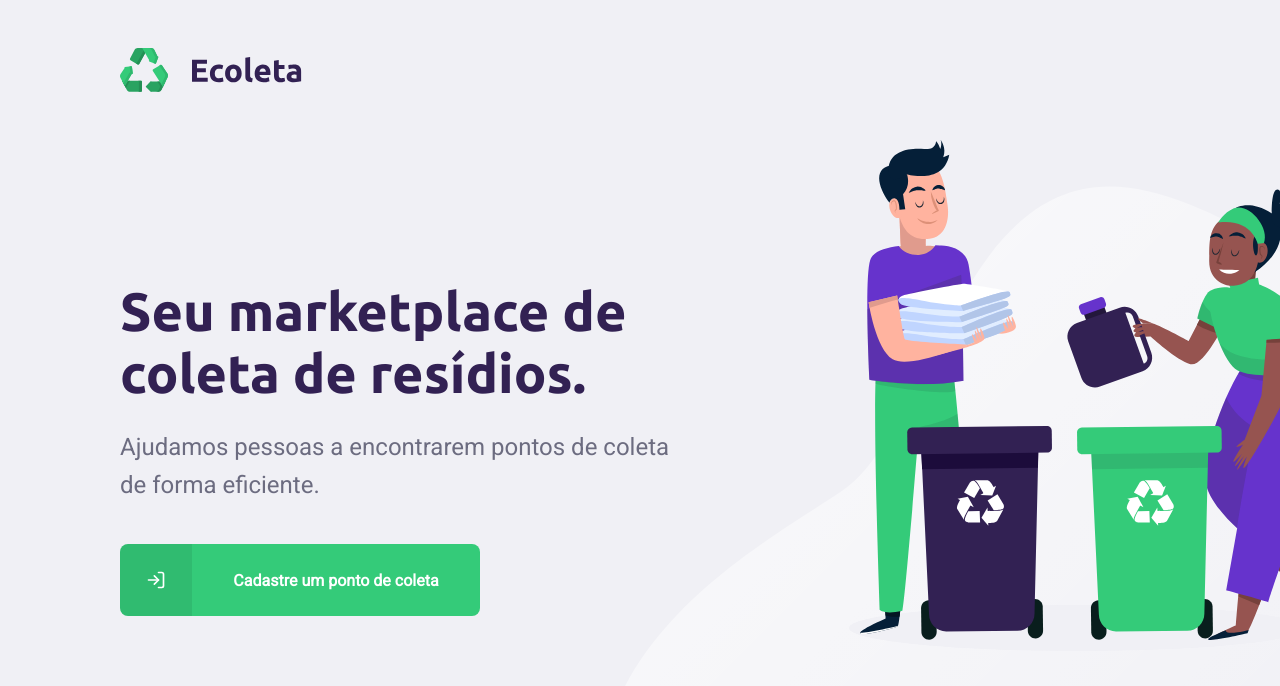
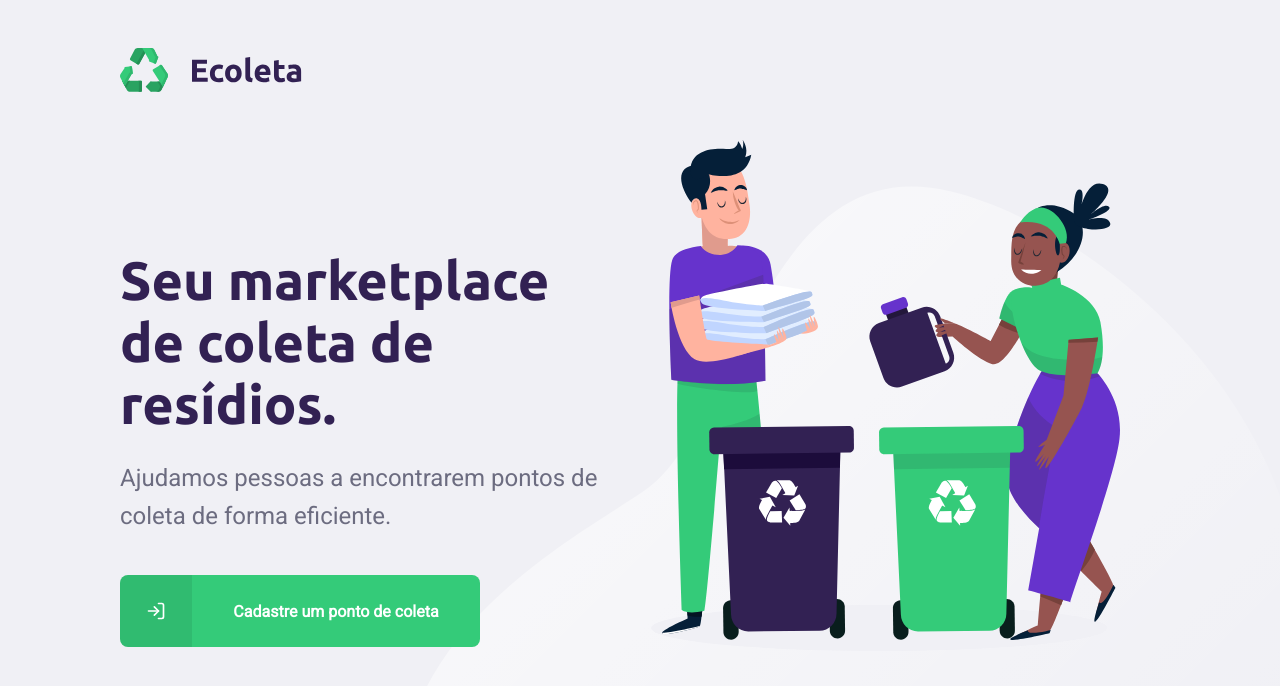
Before and after one commit to marconwillian/Ecoleta, a React (Create React App) app in the folder client/: page / in a window 1280 px wide. Shown: the top 686 px of the page. Built offline with nearby package versions, Linux system fonts and the light colour scheme.

Commit message:
chore: Update styles of pag-home

```diff
--- a/client/src/pages/Home/styles.css
+++ b/client/src/pages/Home/styles.css
@@ -1,7 +1,8 @@
     #page-home {
         height: 100vh;
 
-    background: url('../../assets/home-background.svg') no-repeat 600px bottom;
+        background: url('../../assets/home-background.svg') no-repeat 600px;
+        background-position: right bottom;
     }
 
     #page-home .content {
@@ -83,7 +84,11 @@
         background: #2FB86E;
     }
 
-  @media(max-width: 900px) {
+    @media only screen and (max-width: 900px) {
+        #page-home {
+            background: none;
+        }
+
         #page-home .content {
             align-items: center;
             text-align: center;
@@ -105,3 +110,9 @@
             font-size: 24px;
         }
     }
+
+    @media only screen and (max-width: 1300px) and (min-width: 900px){
+        #page-home .content main {
+            width: calc(100% - 550px);
+        }
+    }
```
Lines whose indentation alone changed are shown as unchanged.
